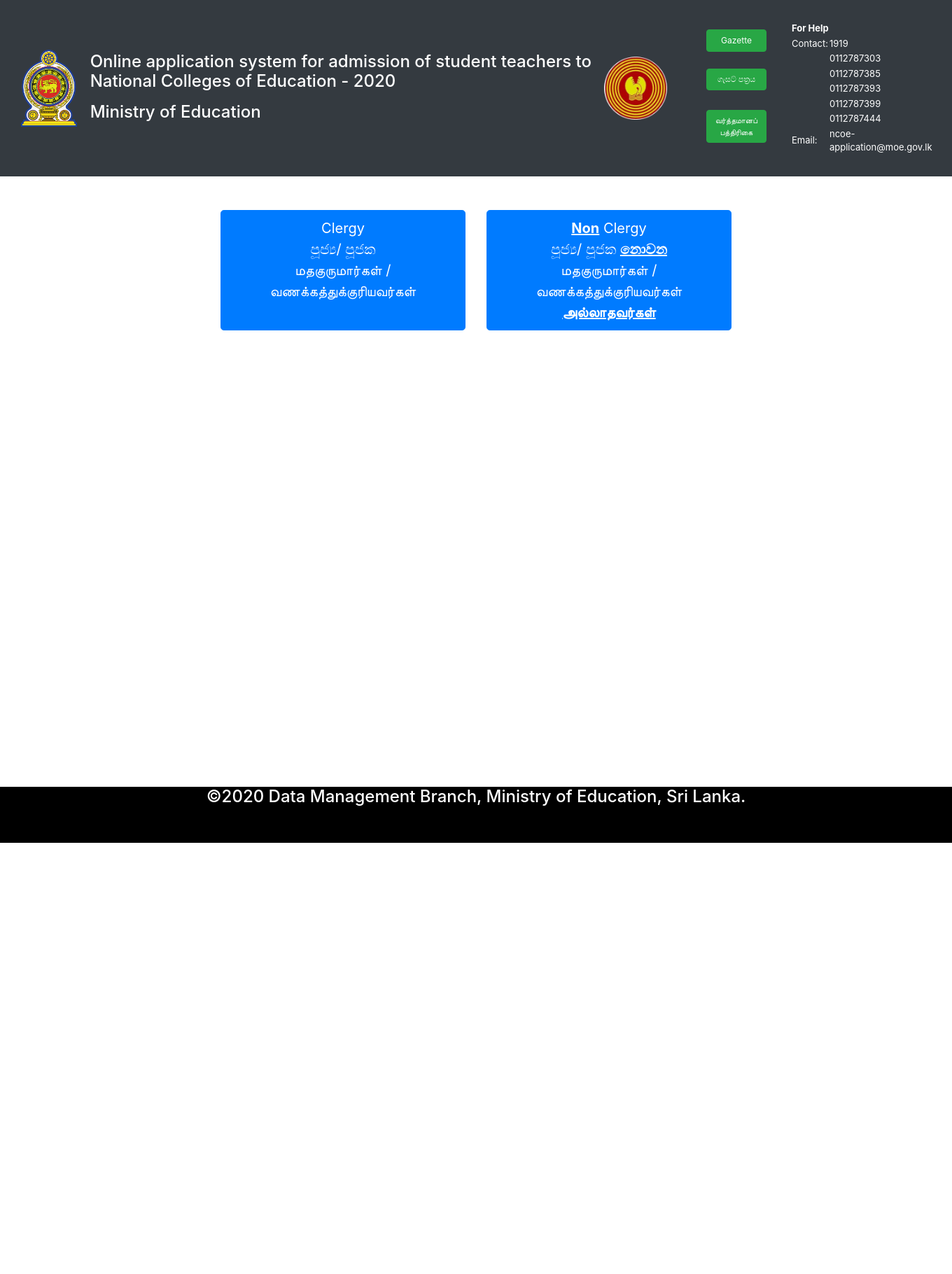
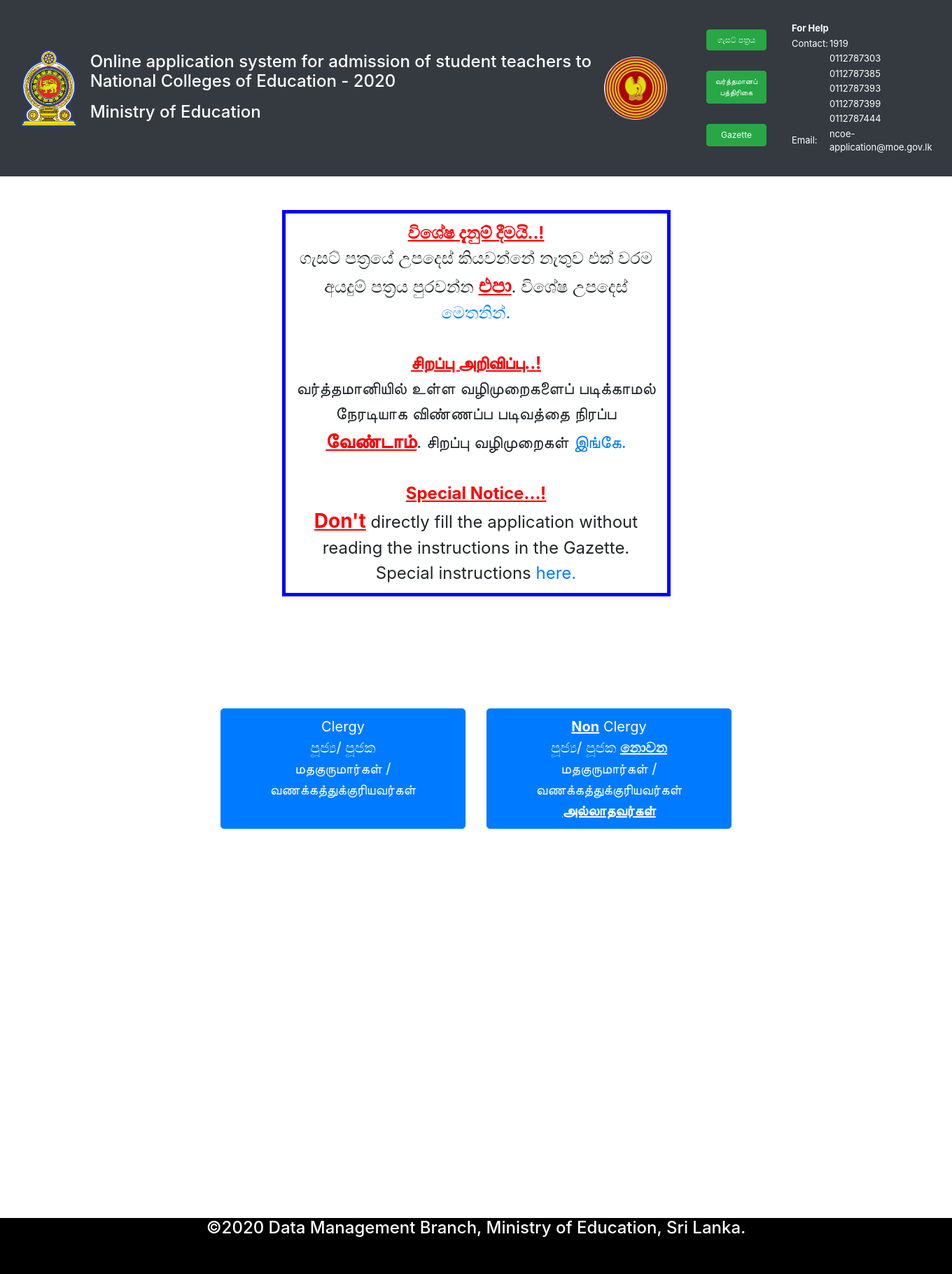
Before and after one commit to nirdetails/ncoe, a CodeIgniter app: page /ncoe/ in a window 1360 px wide. Shown: the whole page at 70% size. Before the commit the page ends 1204 px from the top, so only its background shows below. Run offline with CodeIgniter, Linux system fonts and the light colour scheme; some libraries are stand-ins or nearby versions.

Commit message:
update home.php

```diff
--- a/application/views/pages/home.php
+++ b/application/views/pages/home.php
@@ -3,6 +3,26 @@
 <?php // var_dump($_SESSION); ?>
 <div class="row">
     &nbsp;
+</div>
+<div class="row" style="margin: auto; width: 50%; border: 5px solid blue; padding: 10px; text-align:center">
+<span style="color: red;text-decoration: underline; margin: auto; font-size: 24px;"><b>විශේෂ දැනුම් දීමයි..!</b></span>
+<br>
+<span style="margin: auto; font-size: 24px;">
+ගැසට් පත්‍රයේ උපදෙස් කියවන්නේ නැතුව එක් වරම අයදුම් පත්‍රය පුරවන්න <span style="color: red;text-decoration: underline; font-size: 28px;"><b>එපා</b></span>. විශේෂ උපදෙස් <a target="_blank" href="<?php echo base_url();?>/assets/files/Instructions(S).pdf">මෙතනින්.</a>
+<br>
+<br>
+<span style="color: red;text-decoration: underline; margin: auto; font-size: 24px;"><b>சிறப்பு அறிவிப்பு..!</b></span>
+<br>
+வர்த்தமானியில் உள்ள வழிமுறைகளைப் படிக்காமல் நேரடியாக விண்ணப்ப படிவத்தை நிரப்ப <span style="color: red;text-decoration: underline; font-size: 28px;"><b>வேண்டாம்</b></span>. சிறப்பு வழிமுறைகள் <a target="_blank" href="#">இங்கே.</a>
+<br>
+<br>
+<span style="color: red;text-decoration: underline; margin: auto; font-size: 24px;"><b>Special Notice...!</b></span>
+<br>
+<span style="color: red;text-decoration: underline; font-size: 28px;"><b>Don't</b></span> directly fill the application without reading the instructions in the Gazette. Special instructions <a target="_blank" href="<?php echo base_url();?>/assets/files/Instructions(E).pdf">here.</a>
+</span>
+</div>
+<div class="row" style="height: 20%;">
+ &nbsp;
 </div>
 <div class="row">
     <div class="col-sm-2">
@@ -30,7 +50,7 @@
 
  <!-- Site footer -->
 </div>
-<div class="row">
+<div class="row" style="height: 80%">
   &nbsp;
 </div>
 <br>
--- a/application/views/templates/header.php
+++ b/application/views/templates/header.php
@@ -23,9 +23,9 @@
         	<div class="" id="navbarNavAltMarkup">
                 <div class="navbar-nav">
                 <table>
-                    <tr><td><a class="btn btn-success" style="height: 100%; width:100%; font-size:12px" target="_blank" href="<?php echo base_url();?>/assets/files/04--09--2020 -I(IIA) Vidya Pita Gazette (E).pdf" download>Gazette</a></td></tr>
                     <tr><td><a class="btn btn-success" style="height: 100%; width:100%; font-size:11px" target="_blank" href="<?php echo base_url();?>/assets/files/04--09--2020 -I(IIA) Vidya Pita Gazette (S).pdf" download>ගැසට් පත්‍රය</a></td></tr>
                     <tr><td><a class="btn btn-success" style="height: 100%; width:100%; font-size:11px" target="_blank" href="<?php echo base_url();?>/assets/files/04--09--2020 -I(IIA) Vidya Pita Gazette (T).pdf" download>வர்த்தமானப் பத்திரிகை</a></td></tr>
+                    <tr><td><a class="btn btn-success" style="height: 100%; width:100%; font-size:12px" target="_blank" href="<?php echo base_url();?>/assets/files/04--09--2020 -I(IIA) Vidya Pita Gazette (E).pdf" download>Gazette</a></td></tr>
                 </table>
                 &nbsp;&nbsp;&nbsp;&nbsp;
                     <p class="nav-item nav-link active mr-auto" style="font-size: small;">
```
Also changed, not shown: assets/images/Notice.PNG (added), 2 other files.
